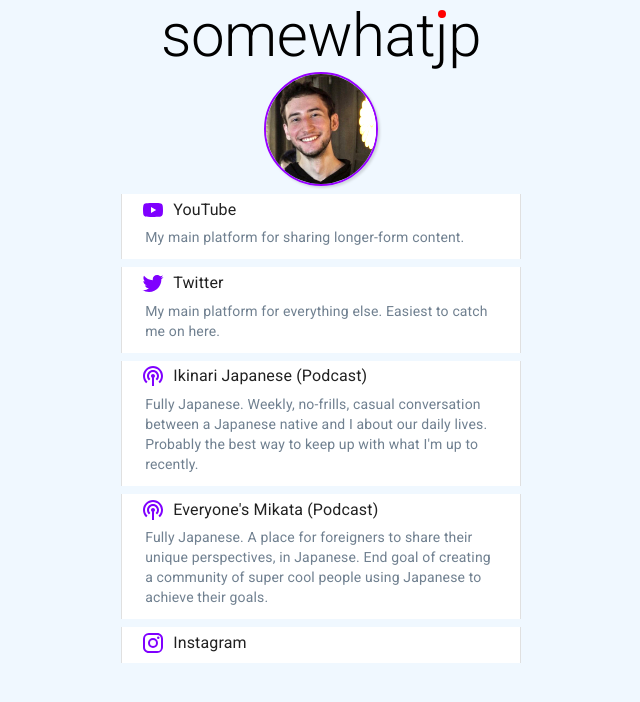
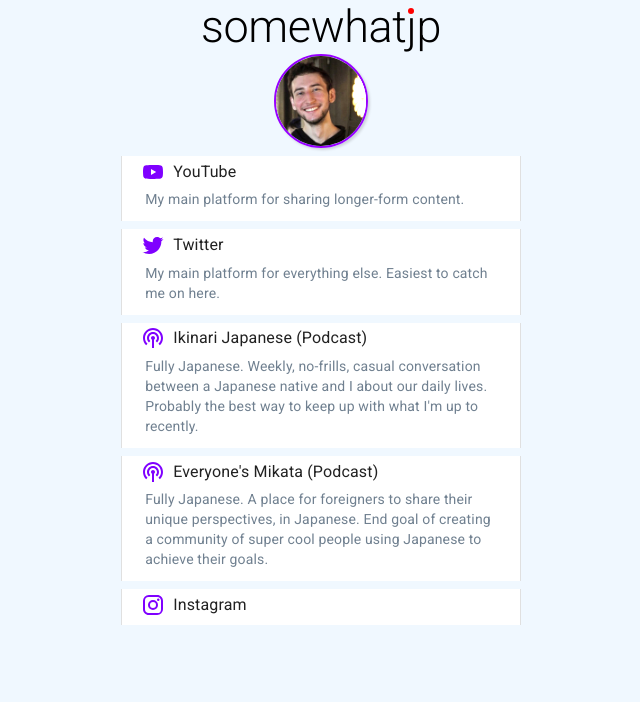
Before and after one commit to jurcaua/somewhatjp, a React (Create React App) app in the folder somewhatjp/: page /#/links in a window 1280 px wide. Shown: the top 702 px of the page, without its empty margins (319-959 px from the left). Built offline with nearby package versions, Linux system fonts and the light colour scheme.

Commit message:
smaller sizing of dp and title

```diff
--- a/somewhatjp/src/links/LinksRoot.js
+++ b/somewhatjp/src/links/LinksRoot.js
@@ -14,14 +14,14 @@
 });
 
 const Dot = styled("span")({
-  height: "8px",
-  width: "8px",
+  height: "6px",
+  width: "6px",
   backgroundColor: "red",
   borderRadius: "50%",
   display: "inline-block",
   position: "absolute",
-  top: "10px",
-  right: "calc(50% - 125px)",
+  top: "8px",
+  right: "calc(50% - 93px)",
   "&:hover": {
     animation: `${bounce} 0.4s infinite !important`,
     animationTimingFunction: `cubic-bezier(0.280, 0.840, 0.420, 1)`,
@@ -30,6 +30,7 @@
 
 const Title = styled(Typography)({
   textAlign: "center",
+  fontSize: "45px",
   "&:hover": {
     "#dot": {
       animation: `${bounce} 0.7s`,
@@ -73,7 +74,7 @@
           src={"/dp.jpg"}
           variant="circular"
           alt="somewhatjp display picture"
-          sx={{ width: 110, height: 110 }}
+          sx={{ width: 90, height: 90 }}
         />
       </Grid>
       <LinksGrid container direction="column">
```
